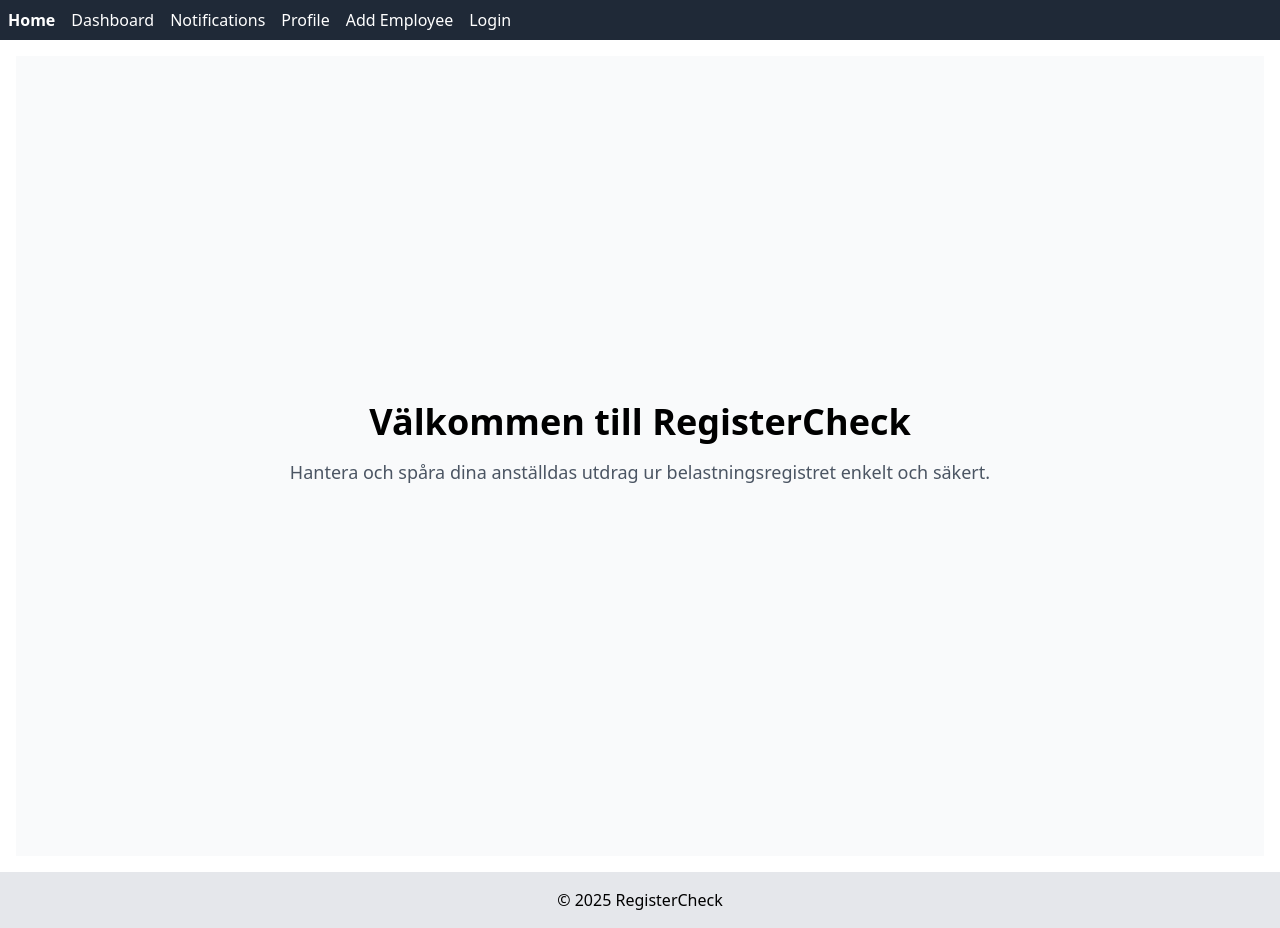
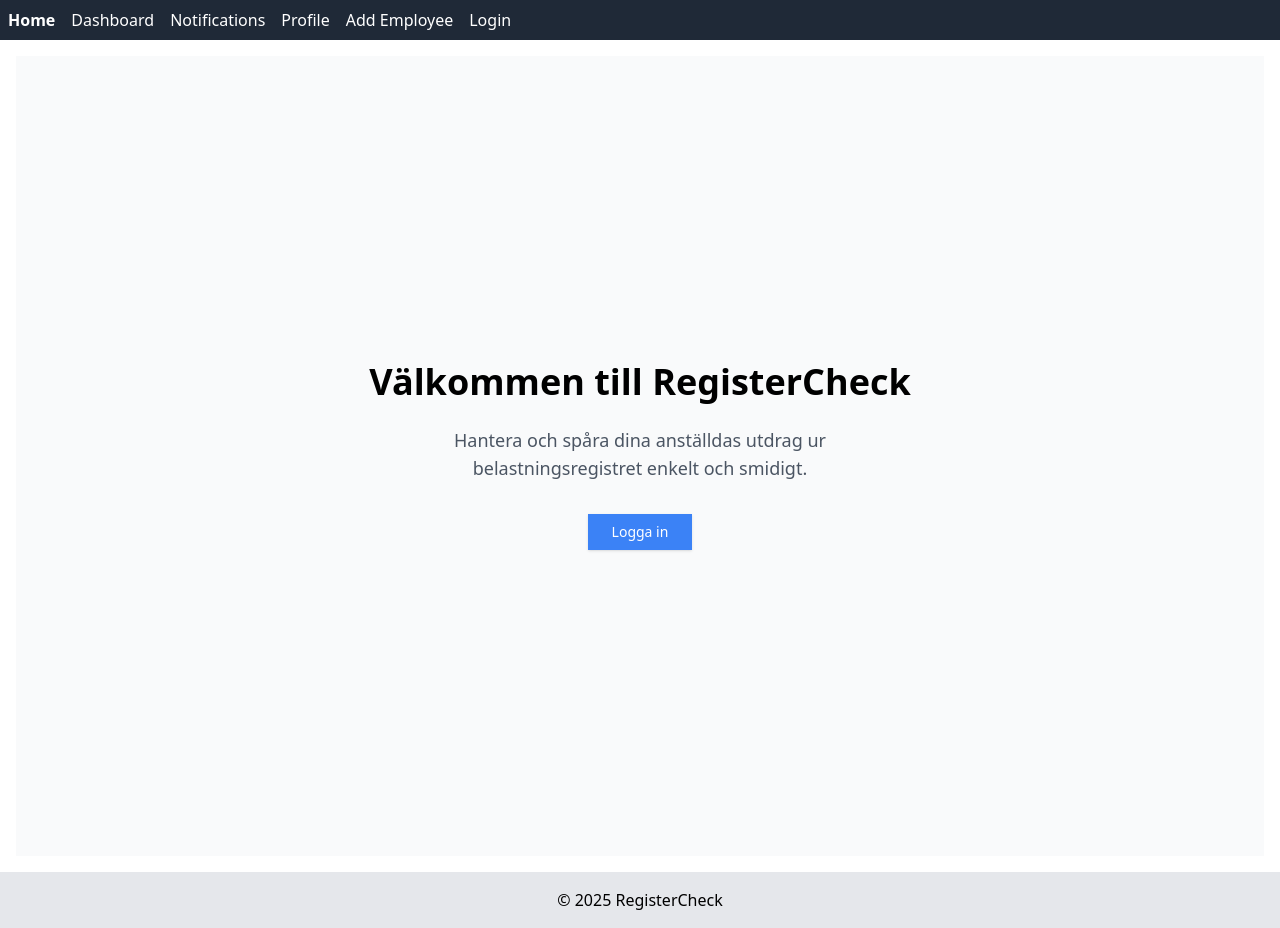
Before and after one commit to juliarut/RegisterCheck, a React (Vite) app in the folder frontend/: page /Home/HomeRoute in a window 1280 px wide. Built offline with nearby package versions, Linux system fonts and the light colour scheme.

Commit message:
added button

```diff
--- a/frontend/src/components/pages/Home.tsx
+++ b/frontend/src/components/pages/Home.tsx
@@ -1,12 +1,19 @@
-function Home() {
+
+import { Link } from "@tanstack/react-router";
+import { Button } from "@/components/ui/button";
+
+export default function Home() {
   return (
     <div className="flex flex-col items-center justify-center min-h-screen bg-gray-50">
-      <h1 className="text-4xl font-bold mb-4">Välkommen till RegisterCheck</h1>
-      <p className="text-lg text-gray-600 mb-6 text-center">
-        Hantera och spåra dina anställdas utdrag ur belastningsregistret enkelt och säkert.
+      <h1 className="text-4xl font-bold mb-6">Välkommen till RegisterCheck</h1>
+      <p className="text-lg text-gray-600 mb-8 text-center max-w-lg">
+        Hantera och spåra dina anställdas utdrag ur belastningsregistret enkelt och smidigt.
       </p>
+      <Link to="/login/LoginRoute">
+        <Button className="px-6 py-3 bg-blue-500 text-white hover:bg-blue-600">
+          Logga in
+        </Button>
+      </Link>
     </div>
   );
 }
-
-export default Home;
```
